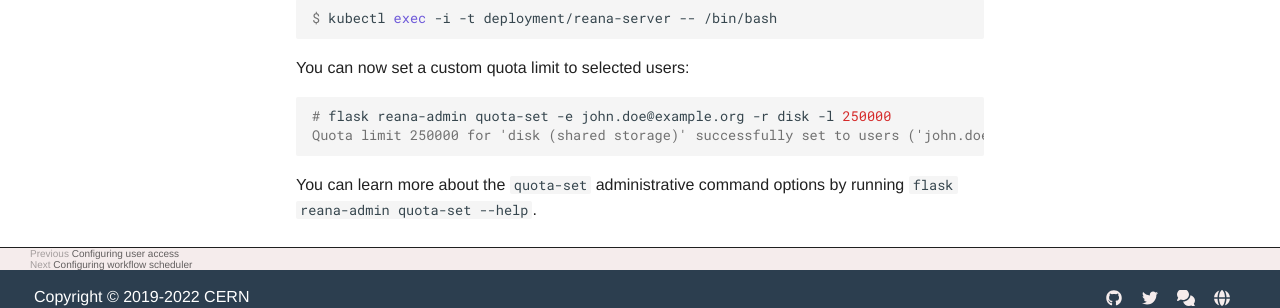
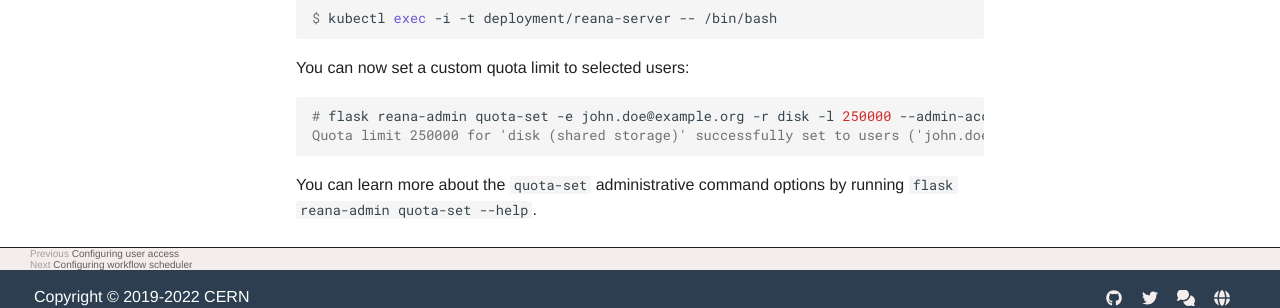
Before and after one commit to reanahub/docs.reana.io, an MkDocs documentation site: the page built from docs/administration/configuration/configuring-user-quotas/index.md, in a window 1280 px wide and 900 px high, scrolled down 1229 px. Shown: the part 574-882 px from the top of the window. Built offline with MkDocs 1.6.1 and Material for MkDocs 9.7.7, drawn with Linux system fonts in a browser that asks for light colours; comment, search, counter and statistics services are not loaded.

Commit message:
global: add missing `--admin-access-token` to `reana-admin` examples
Closes reanahub/reana-server#489

````diff
--- a/docs/administration/configuration/configuring-user-quotas/index.md
+++ b/docs/administration/configuration/configuring-user-quotas/index.md
@@ -61,7 +61,7 @@ $ kubectl exec -i -t deployment/reana-server -- /bin/bash
 You can now set a custom quota limit to selected users:
 
 ```console
-# flask reana-admin quota-set -e john.doe@example.org -r disk -l 250000
+# flask reana-admin quota-set -e john.doe@example.org -r disk -l 250000 --admin-access-token $REANA_ACCESS_TOKEN
 Quota limit 250000 for 'disk (shared storage)' successfully set to users ('john.doe@example.org',).
 ```
 
````
Also changed, not shown: docs/administration/configuration/configuring-interactive-sessions/index.md (+1 -1 lines).
